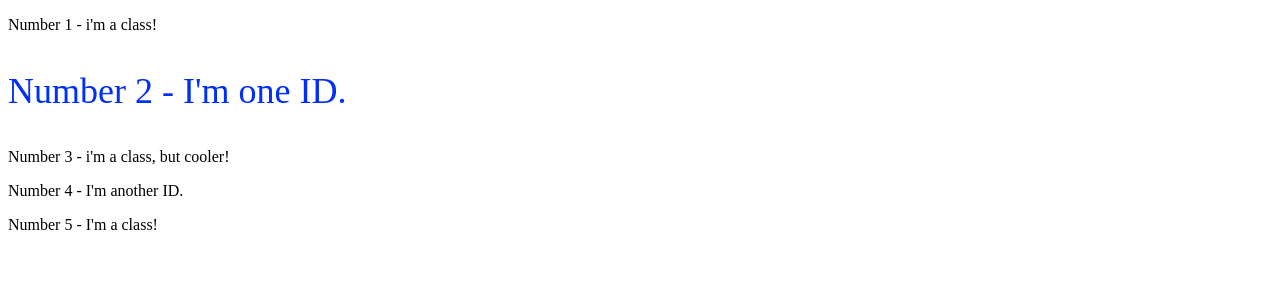
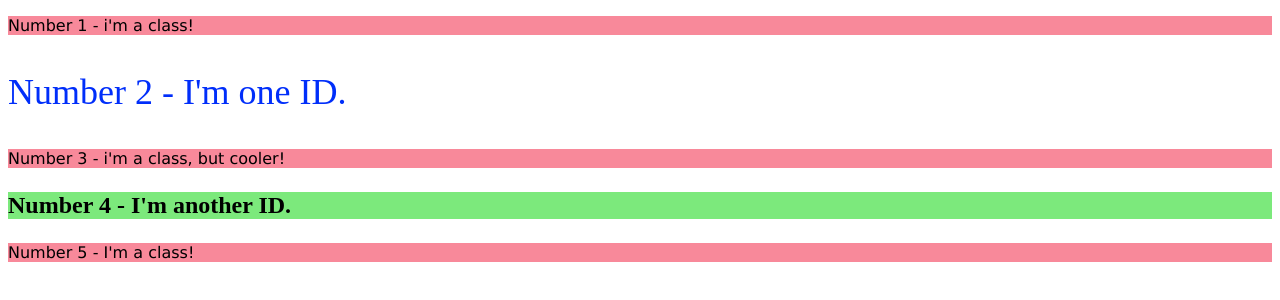
Before and after one commit to i-mJayesh/css-trial, a plain HTML site: page page1.html in a window 1280 px wide. Drawn offline with Linux system fonts and the light colour scheme.

Commit message:
added changes to assignment2

```diff
--- a/page1.html
+++ b/page1.html
@@ -7,10 +7,10 @@
     <link rel="stylesheet" href="styles1.css">
 </head>
 <body>
-    <p>Number 1 - i'm a class!</p>
+    <p class="odd">Number 1 - i'm a class!</p>
     <p id="num2">Number 2 - I'm one ID.</p>
-    <p>Number 3 - i'm a class, but cooler!</p>
-    <p>Number 4 - I'm another ID.</p>
-    <p>Number 5 - I'm a class!</p>
+    <p class="odd ">Number 3 - i'm a class, but cooler!</p>
+    <p id="num4">Number 4 - I'm another ID.</p>
+    <p class="odd">Number 5 - I'm a class!</p>
 </body>
 </html>
--- a/styles1.css
+++ b/styles1.css
@@ -8,3 +8,12 @@
     font-size: 24px;
     font-weight: 900;
 }
+
+.odd{
+    background-color: rgb(248, 137, 154);
+    font-family: verdana, sans-serif;
+}
+
+.num3{
+    font-size: 24px;
+}
```
Also changed, not shown: index.html (+1 -1 lines).
